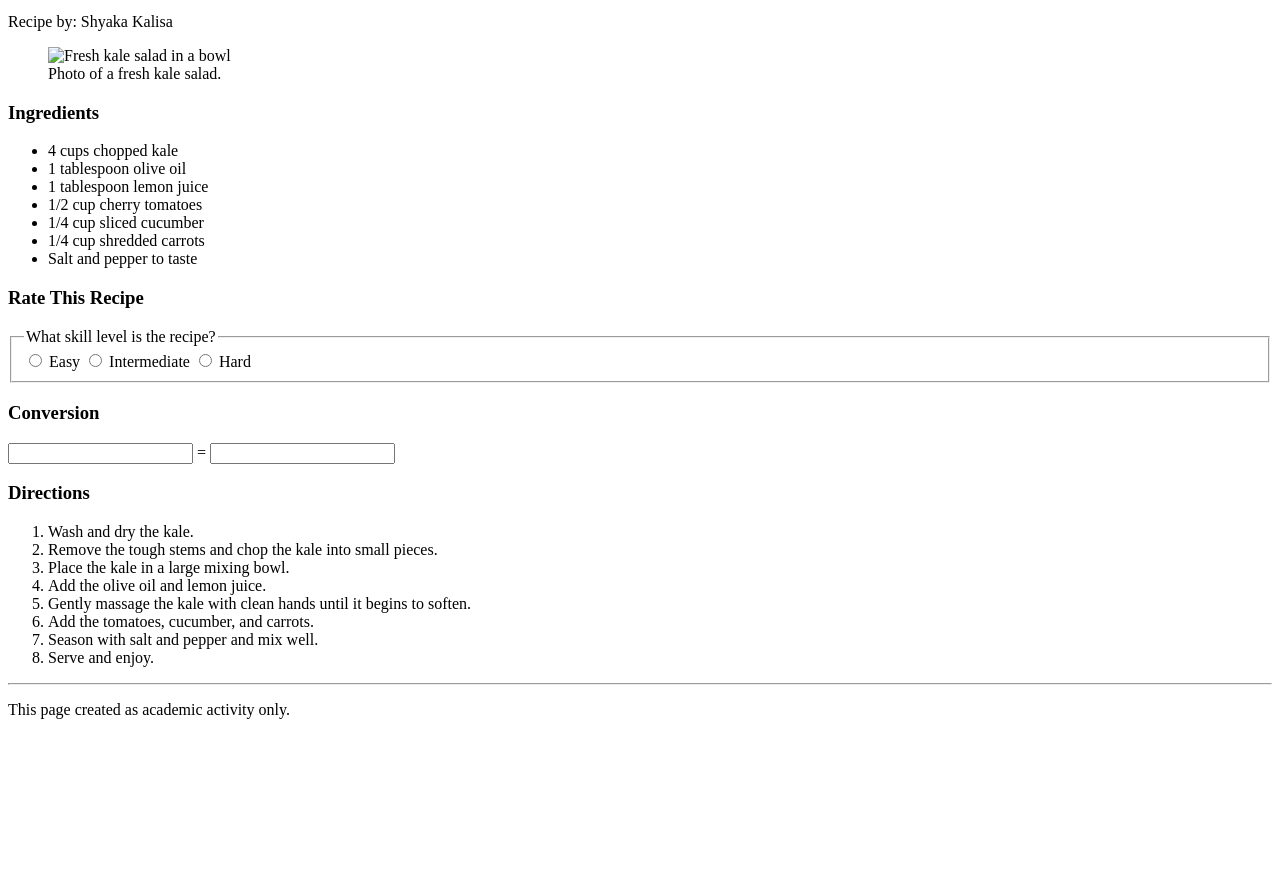
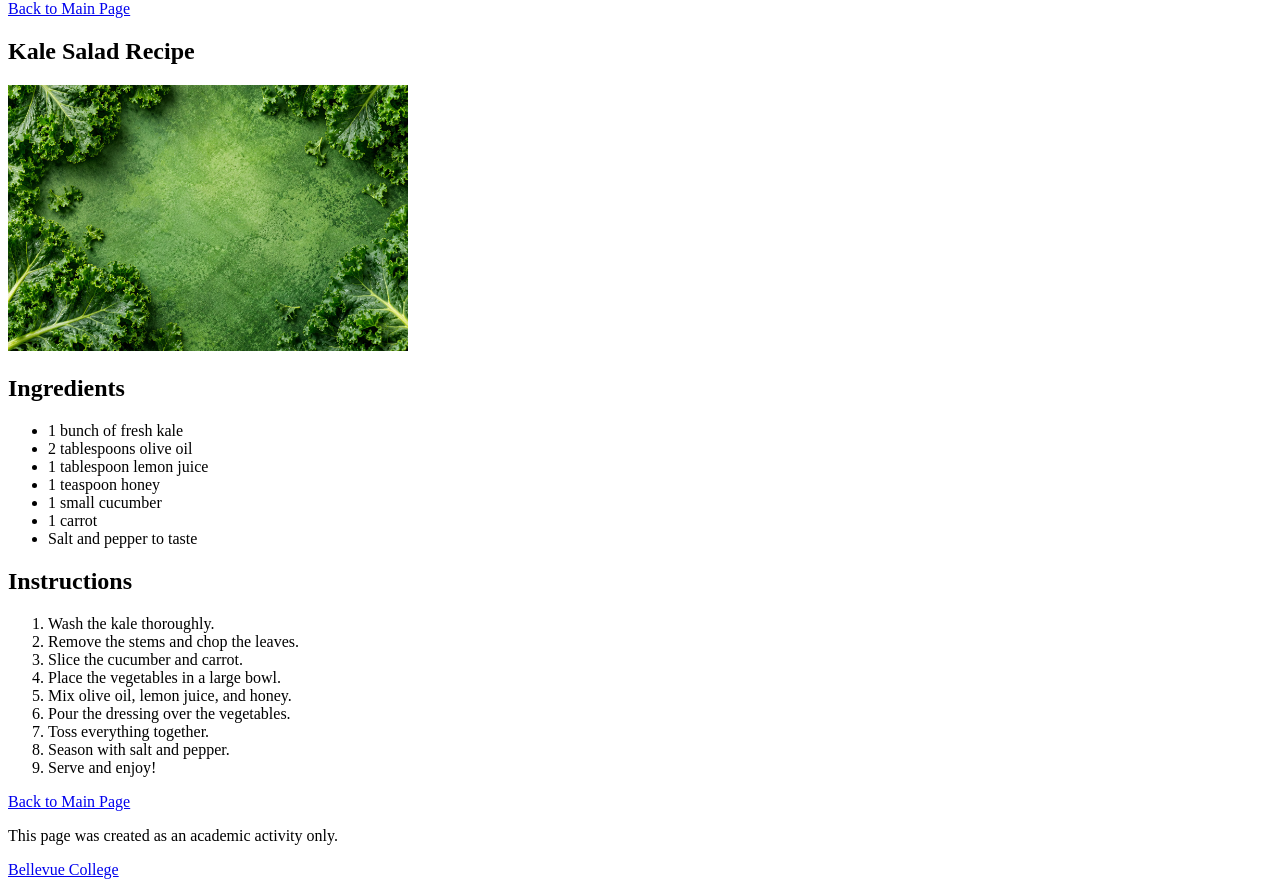
Before and after one commit to chenderson17/CodingAssignment4, a plain HTML site: page html/kalisa-recipe.html in a window 1280 px wide. Shown: the part 114-1009 px from the top of the page. Before the commit the page ends 849 px from the top, so only its background shows below. Drawn offline with Linux system fonts and the light colour scheme; files that its build step writes are made by us from their sources.

Commit message:
Refactor kale recipe HTML structure and content
Updated the HTML structure and content for the kale salad recipe page. Adjusted meta tags, header, ingredients, and instructions for clarity and consistency.

```diff
--- a/html/kalisa-recipe.html
+++ b/html/kalisa-recipe.html
@@ -1,123 +1,73 @@
-<!doctype html>
+
+<!DOCTYPE html>
 <html lang="en">
 
 <head>
-    <meta charset="utf-8">
-    <meta name="viewport" content="width=device-width, initial-scale=1">
+    <meta charset="UTF-8">
+    <meta name="viewport" content="width=device-width, initial-scale=1.0">
     <meta name="author" content="Shyaka Kalisa">
     <title>A Fresh and Simple Kale Salad</title>
-    <link rel="stylesheet" href="css/style.css">
+    <link rel="stylesheet" href="../css/style.css">
 </head>
 
 <body>
 
-<header>
-    <h1>A Fresh and Simple Kale Salad</h1>
-    <h2>Kale Salad</h2>
-    <p>Recipe by: Shyaka Kalisa</p>
-</header>
+    <header>
+        <h1>A Fresh and Simple Kale Salad</h1>
+        <p>Recipe by Shyaka Kalisa</p>
+    </header>
 
-<div class="wrapper">
+    <nav>
+        <a href="../index.html">Back to Main Page</a>
+    </nav>
 
-    <div class="box1">
-        <figure>
-            <img src="images/kale-salad.jpg"
-                 alt="Fresh kale salad in a bowl"
-                 height="250">
-            <figcaption>Photo of a fresh kale salad.</figcaption>
-        </figure>
-    </div>
+    <main>
+        <h2>Kale Salad Recipe</h2>
 
-    <div class="box2">
-        <h3>Ingredients</h3>
+        <img src="../images/kale-salad.jpg"
+             alt="A fresh kale salad"
+             width="400">
 
+        <h2>Ingredients</h2>
         <ul>
-            <li>4 cups chopped kale</li>
-            <li>1 tablespoon olive oil</li>
+            <li>1 bunch of fresh kale</li>
+            <li>2 tablespoons olive oil</li>
             <li>1 tablespoon lemon juice</li>
-            <li>1/2 cup cherry tomatoes</li>
-            <li>1/4 cup sliced cucumber</li>
-            <li>1/4 cup shredded carrots</li>
+            <li>1 teaspoon honey</li>
+            <li>1 small cucumber</li>
+            <li>1 carrot</li>
             <li>Salt and pepper to taste</li>
         </ul>
-    </div>
 
-</div>
+        <h2>Instructions</h2>
+        <ol>
+            <li>Wash the kale thoroughly.</li>
+            <li>Remove the stems and chop the leaves.</li>
+            <li>Slice the cucumber and carrot.</li>
+            <li>Place the vegetables in a large bowl.</li>
+            <li>Mix olive oil, lemon juice, and honey.</li>
+            <li>Pour the dressing over the vegetables.</li>
+            <li>Toss everything together.</li>
+            <li>Season with salt and pepper.</li>
+            <li>Serve and enjoy!</li>
+        </ol>
+    </main>
 
-<div class="wrapper">
+    <footer>
+        <p>
+            <a href="../index.html">Back to Main Page</a>
+        </p>
 
-    <div class="box3">
+        <p>
+            This page was created as an academic activity only.
+        </p>
 
-        <h3 class="rate">Rate This Recipe</h3>
-
-        <fieldset>
-            <legend>What skill level is the recipe?</legend>
-
-            <input type="radio"
-                   id="easy"
-                   name="skill"
-                   value="easy">
-            <label for="easy">Easy</label>
-
-            <input type="radio"
-                   id="intermediate"
-                   name="skill"
-                   value="intermediate">
-            <label for="intermediate">Intermediate</label>
-
-            <input type="radio"
-                   id="hard"
-                   name="skill"
-                   value="hard">
-            <label for="hard">Hard</label>
-        </fieldset>
-
-        <h3>Conversion</h3>
-
-        <input type="number"
-               id="tblspn"
-               name="tblspn">
-        =
-        <input type="number"
-               id="cups"
-               name="cups">
-
-        <!--
-        <h3>Equipment</h3>
-        <ul>
-            <li>Large mixing bowl</li>
-            <li>Cutting board</li>
-            <li>Knife</li>
-            <li>Measuring spoons</li>
-        </ul>
-        -->
-
-    </div>
-
-    <div class="box4">
-
-        <h3>Directions</h3>
-
-        <ol>
-            <li>Wash and dry the kale.</li>
-            <li>Remove the tough stems and chop the kale into small pieces.</li>
-            <li>Place the kale in a large mixing bowl.</li>
-            <li>Add the olive oil and lemon juice.</li>
-            <li>Gently massage the kale with clean hands until it begins to soften.</li>
-            <li>Add the tomatoes, cucumber, and carrots.</li>
-            <li>Season with salt and pepper and mix well.</li>
-            <li>Serve and enjoy.</li>
-        </ol>
-
-    </div>
-
-</div>
-
-<footer>
-    <hr>
-    <p>This page created as academic activity only.</p>
-</footer>
+        <p>
+            <a href="https://www.bellevuecollege.edu/">
+                Bellevue College
+            </a>
+        </p>
+    </footer>
 
 </body>
-
 </html>
```
